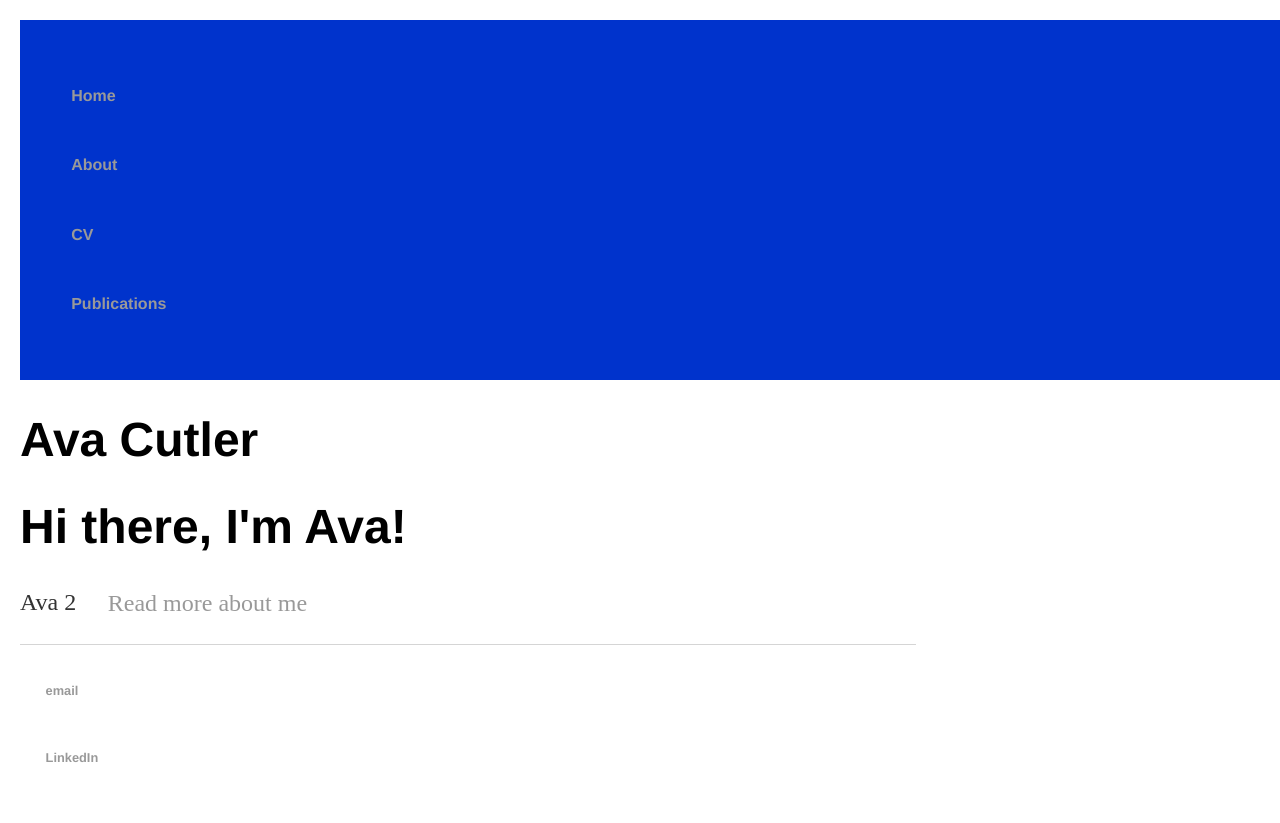
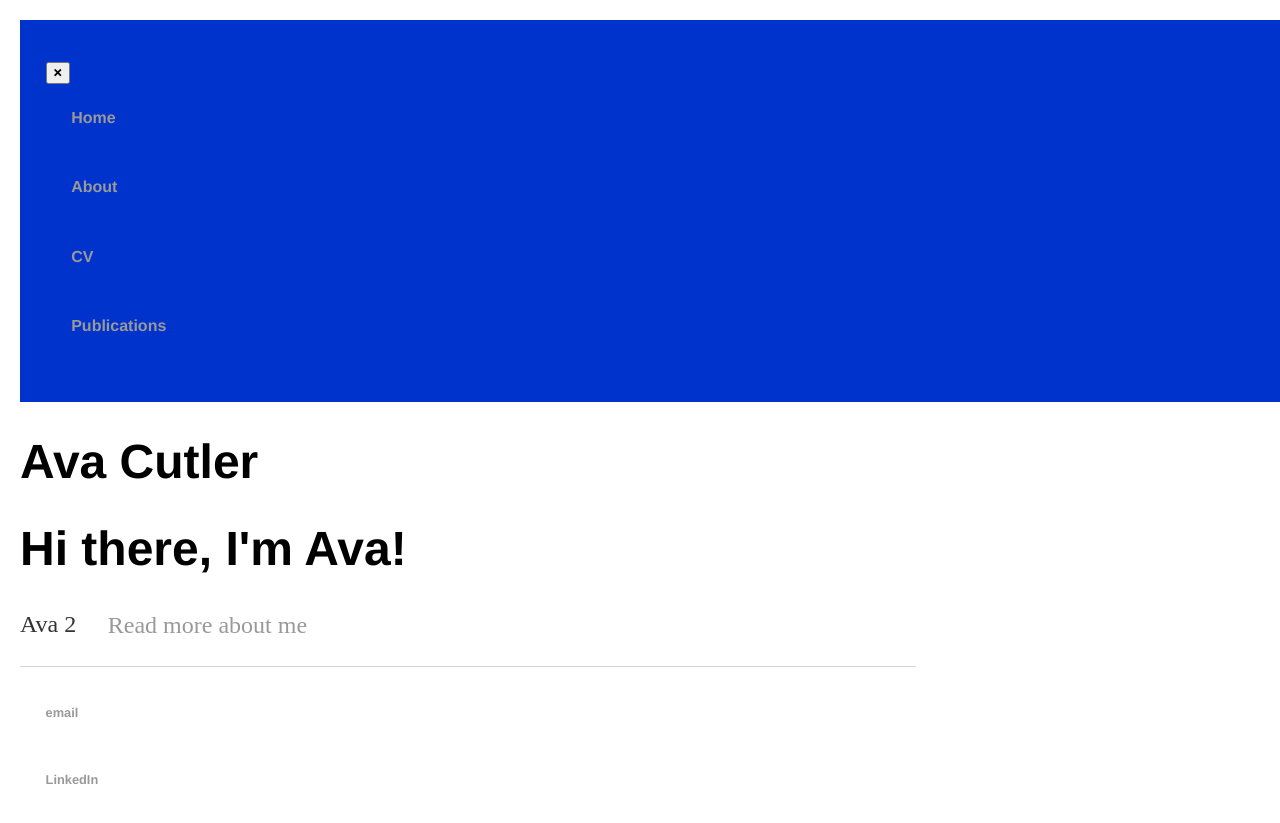
Before and after one commit to avacutler/----, a Jekyll site: the page built from index.html, in a window 1280 px wide. Shown: the top 823 px of the page. Built offline with Jekyll 4.4.1, drawn with Linux system fonts in a browser that asks for light colours.

Commit message:
Update default.html
add nav button

```diff
--- a/_layouts/default.html
+++ b/_layouts/default.html
@@ -8,6 +8,8 @@
 		<body>
 			<nav>
 	    		<ul>
+				 	<!-- button here -->
+      					<button> 🞬 </button>
 	        		<li><a href="/">Home</a></li>
 		        	<li><a href="/about">About</a></li>
 	        		<li><a href="/cv">CV</a></li>
```
